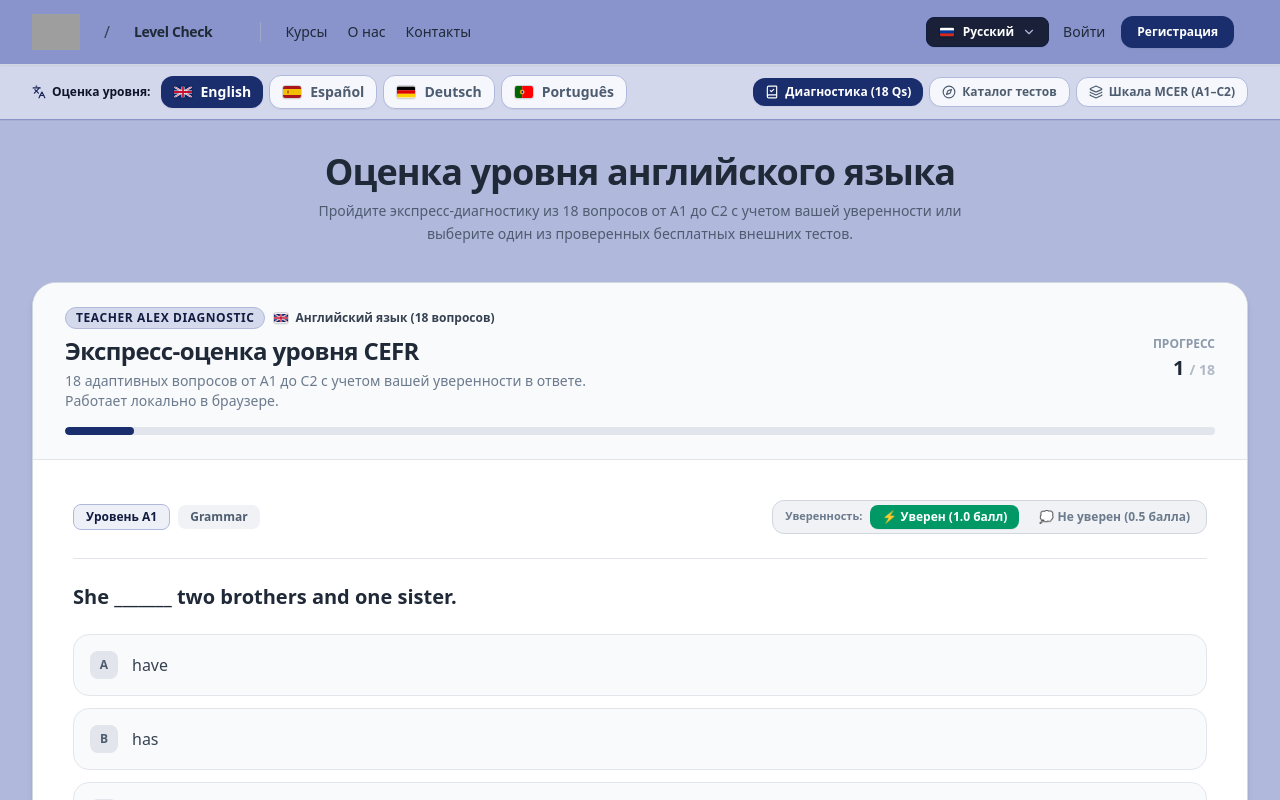
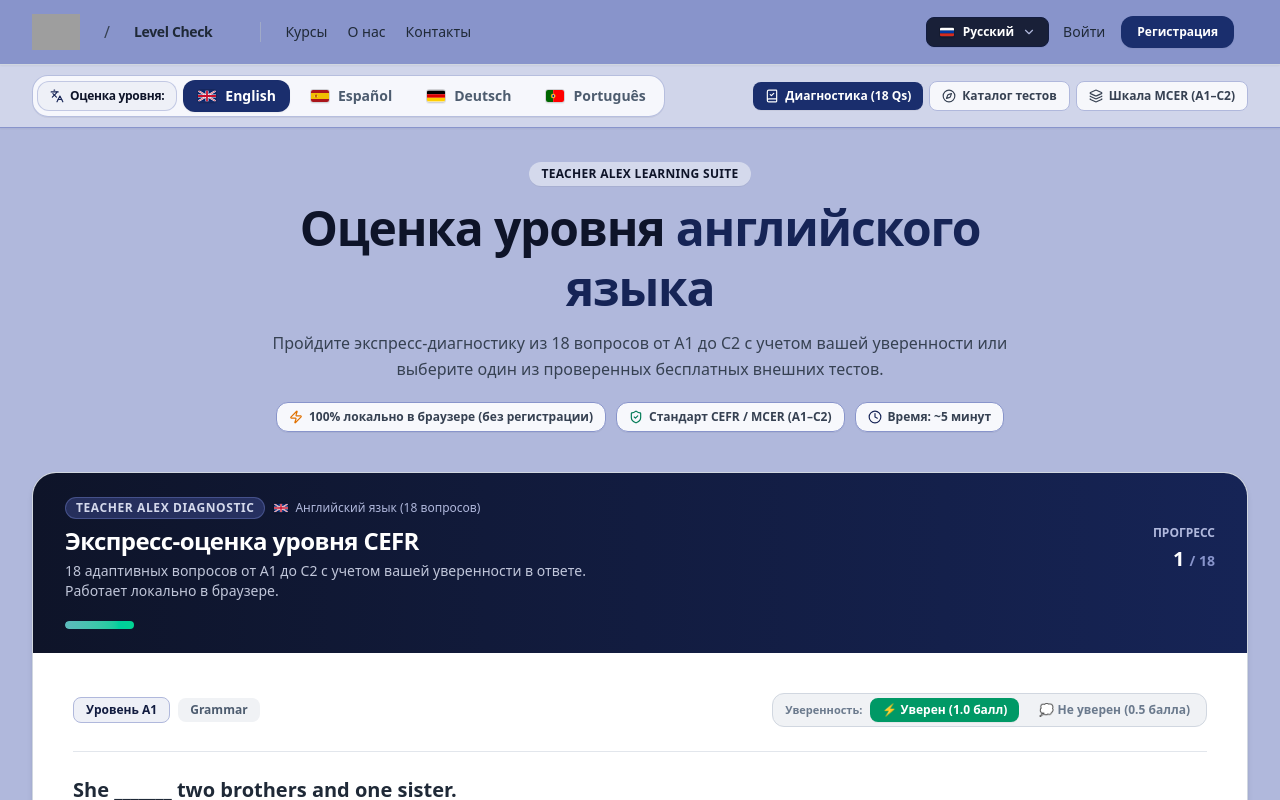
Before and after one commit to sibersky/level-check, a React (Vite) app: page / in a window 1280 px wide. Shown: the top 800 px of the page. Built offline with nearby package versions, Linux system fonts and the light colour scheme; grey boxes are pictures that could not be loaded.

Commit message:
Revert "style: align hero, language tabs, and quiz card styling with Story Maker and Poke Me On"
This reverts commit 7494affbe583169c0eb17a240469ff0b3a8c8e02.

```diff
--- a/src/App.tsx
+++ b/src/App.tsx
@@ -6,6 +6,11 @@ import { LanguageTabs, TargetLanguage } from './components/LanguageTabs';
 import { QuickEstimator } from './components/QuickEstimator';
 import { PlacementDirectory } from './components/PlacementDirectory';
 import { CefrGuide } from './components/CefrGuide';
+import {
+  ShieldCheck,
+  Clock,
+  Zap,
+} from 'lucide-react';
 
 export function App() {
   const [currentLocale, setCurrentLocale] = useState<'ru' | 'en' | 'es'>('ru');
@@ -60,10 +65,27 @@ export function App() {
 
   const heroContent = {
     ru: {
-      titleEn: 'Оценка уровня английского языка',
-      titleEs: 'Оценка уровня испанского языка',
-      titleDe: 'Оценка уровня немецкого языка',
-      titlePt: 'Оценка уровня португальского языка',
+      suite: 'TEACHER ALEX LEARNING SUITE',
+      titleEn: (
+        <>
+          Оценка уровня <span className="text-brand-700">английского языка</span>
+        </>
+      ),
+      titleEs: (
+        <>
+          Оценка уровня <span className="text-brand-700">испанского языка</span>
+        </>
+      ),
+      titleDe: (
+        <>
+          Оценка уровня <span className="text-brand-700">немецкого языка</span>
+        </>
+      ),
+      titlePt: (
+        <>
+          Оценка уровня <span className="text-brand-700">португальского языка</span>
+        </>
+      ),
       subtitleEn:
         'Пройдите экспресс-диагностику из 18 вопросов от A1 до C2 с учетом вашей уверенности или выберите один из проверенных бесплатных внешних тестов.',
       subtitleEs:
@@ -72,12 +94,32 @@ export function App() {
         'Пройдите экспресс-диагностику из 18 вопросов немецкого языка по стандарту CEFR (A1–C2) или выберите официальный тест Goethe-Institut, DW и Klett.',
       subtitlePt:
         'Пройдите экспресс-диагностику из 18 вопросов португальского языка (A1–C2) или выберите проверенные тесты Instituto Camões, Caminhos и Lenguia.',
+      badgePrivate: '100% локально в браузере (без регистрации)',
+      badgeStandard: 'Стандарт CEFR / MCER (A1–C2)',
+      badgeTime: 'Время: ~5 минут',
     },
     en: {
-      titleEn: 'Find Your English Level',
-      titleEs: 'Find Your Spanish Level',
-      titleDe: 'Find Your German Level',
-      titlePt: 'Find Your Portuguese Level',
+      suite: 'TEACHER ALEX LEARNING SUITE',
+      titleEn: (
+        <>
+          Find Your Exact <span className="text-brand-700">English Level</span>
+        </>
+      ),
+      titleEs: (
+        <>
+          Find Your Exact <span className="text-brand-700">Spanish Level</span>
+        </>
+      ),
+      titleDe: (
+        <>
+          Find Your Exact <span className="text-brand-700">German Level</span>
+        </>
+      ),
+      titlePt: (
+        <>
+          Find Your Exact <span className="text-brand-700">Portuguese Level</span>
+        </>
+      ),
       subtitleEn:
         'Take our calibrated 18-question CEFR diagnostic with confidence weighting, or choose from our curated directory of the best free online placement tests.',
       subtitleEs:
@@ -86,12 +128,32 @@ export function App() {
         'Take our calibrated 18-question German CEFR diagnostic test, or explore the most trusted official exams from Goethe-Institut, DW, and Klett.',
       subtitlePt:
         'Take our calibrated 18-question Portuguese CEFR diagnostic, or choose from our curated directory covering European and Brazilian Portuguese.',
+      badgePrivate: '100% Client-Side & Private (No sign-up)',
+      badgeStandard: 'CEFR / MCER Standard (A1–C2)',
+      badgeTime: 'Estimated Time: ~5 Mins',
     },
     es: {
-      titleEn: 'Evaluación de Nivel de Inglés',
-      titleEs: 'Descubre tu Nivel de Español',
-      titleDe: 'Descubre tu Nivel de Alemán',
-      titlePt: 'Descubre tu Nivel de Portugués',
+      suite: 'TEACHER ALEX LEARNING SUITE',
+      titleEn: (
+        <>
+          Evaluación de Nivel de <span className="text-brand-700">Inglés</span>
+        </>
+      ),
+      titleEs: (
+        <>
+          Descubre tu Nivel Exacto de <span className="text-brand-700">Español</span>
+        </>
+      ),
+      titleDe: (
+        <>
+          Descubre tu Nivel Exacto de <span className="text-brand-700">Alemán</span>
+        </>
+      ),
+      titlePt: (
+        <>
+          Descubre tu Nivel Exacto de <span className="text-brand-700">Portugués</span>
+        </>
+      ),
       subtitleEn:
         'Realiza nuestro diagnóstico calibrado de 18 preguntas MCER o explora las mejores pruebas oficiales de inglés en línea.',
       subtitleEs:
@@ -100,6 +162,9 @@ export function App() {
         'Realiza el diagnóstico de 18 preguntas de alemán según el marco MCER o explora las mejores pruebas oficiales del Goethe-Institut, DW y Klett.',
       subtitlePt:
         'Realiza el diagnóstico de 18 preguntas de portugués o explora pruebas acreditadas para portugués europeo y brasileño.',
+      badgePrivate: '100% local en navegador (sin registro)',
+      badgeStandard: 'Marco Europeo MCER (A1–C2)',
+      badgeTime: 'Duración: ~5 minutos',
     },
   }[currentLocale];
 
@@ -120,39 +185,58 @@ export function App() {
         currentLocale={currentLocale}
       />
 
-      {/* Hero Headline matching Story Maker and Simply New visual style */}
-      <section className="pt-6 sm:pt-8 pb-3 px-4 sm:px-6 lg:px-8">
-        <div className="max-w-2xl mx-auto text-center space-y-2">
-          <h1 className="text-3xl sm:text-4xl font-extrabold text-neutral-900 tracking-tight">
+      {/* Hero Headline */}
+      <section className="pt-8 pb-4 px-4 sm:px-6 lg:px-8">
+        <div className="max-w-3xl mx-auto text-center space-y-3">
+          <span className="inline-flex items-center gap-1.5 px-3 py-1 rounded-full bg-brand-100 text-brand-900 text-xs font-bold tracking-wide uppercase shadow-2xs">
+            {heroContent.suite}
+          </span>
+
+          <h1 className="text-3xl sm:text-5xl font-black text-brand-900 tracking-tight leading-tight">
             {quizLanguage === 'en' && heroContent.titleEn}
             {quizLanguage === 'es' && heroContent.titleEs}
             {quizLanguage === 'de' && heroContent.titleDe}
             {quizLanguage === 'pt' && heroContent.titlePt}
           </h1>
 
-          <p className="text-sm text-neutral-700 leading-relaxed font-normal">
+          <p className="text-sm sm:text-base text-neutral-800 leading-relaxed font-normal">
             {quizLanguage === 'en' && heroContent.subtitleEn}
             {quizLanguage === 'es' && heroContent.subtitleEs}
             {quizLanguage === 'de' && heroContent.subtitleDe}
             {quizLanguage === 'pt' && heroContent.subtitlePt}
           </p>
+
+          <div className="pt-2 flex flex-wrap items-center justify-center gap-2.5 text-xs font-semibold text-neutral-800">
+            <span className="flex items-center gap-1.5 px-3 py-1.5 rounded-xl bg-white/90 border border-brand-300 shadow-2xs">
+              <Zap className="w-3.5 h-3.5 text-amber-600" />
+              {heroContent.badgePrivate}
+            </span>
+            <span className="flex items-center gap-1.5 px-3 py-1.5 rounded-xl bg-white/90 border border-brand-300 shadow-2xs">
+              <ShieldCheck className="w-3.5 h-3.5 text-emerald-700" />
+              {heroContent.badgeStandard}
+            </span>
+            <span className="flex items-center gap-1.5 px-3 py-1.5 rounded-xl bg-white/90 border border-brand-300 shadow-2xs">
+              <Clock className="w-3.5 h-3.5 text-brand-700" />
+              {heroContent.badgeTime}
+            </span>
+          </div>
         </div>
       </section>
 
       {/* Main Content Sections */}
-      <main className="flex-grow w-full max-w-7xl mx-auto px-4 sm:px-6 lg:px-8 py-4 sm:py-6 space-y-10">
+      <main className="flex-grow w-full max-w-7xl mx-auto px-4 sm:px-6 lg:px-8 py-6 space-y-12">
         {/* Section A: Diagnostic Quiz */}
-        <section id="quick-quiz" className="scroll-mt-32">
+        <section id="quick-quiz" className="scroll-mt-36">
           <QuickEstimator language={quizLanguage} locale={currentLocale} />
         </section>
 
         {/* Section B: External Test Directory */}
-        <section id="directory" className="scroll-mt-32">
+        <section id="directory" className="scroll-mt-36">
           <PlacementDirectory language={quizLanguage} locale={currentLocale} />
         </section>
 
         {/* Section C: CEFR Guide */}
-        <section id="cefr-guide" className="scroll-mt-32">
+        <section id="cefr-guide" className="scroll-mt-36">
           <CefrGuide locale={currentLocale} />
         </section>
       </main>
--- a/src/components/LanguageTabs.tsx
+++ b/src/components/LanguageTabs.tsx
@@ -58,17 +58,19 @@ export const LanguageTabs: React.FC<LanguageTabsProps> = ({
   ];
 
   return (
-    <div className="sticky top-16 z-40 bg-[color:var(--color-brand-100)]/95 backdrop-blur-md border-b border-[color:var(--color-brand-300)] shadow-2xs transition-all">
-      <div className="max-w-7xl mx-auto px-4 sm:px-6 lg:px-8 py-2">
-        <div className="flex flex-col sm:flex-row sm:items-center sm:justify-between gap-2.5">
-          {/* Main Language Switcher */}
-          <div className="flex items-center gap-1.5 overflow-x-auto no-scrollbar py-0.5">
-            <span className="text-xs font-bold text-brand-900 flex items-center gap-1.5 shrink-0 select-none mr-1">
+    <div className="sticky top-16 z-40 bg-[color:var(--color-brand-100)]/90 backdrop-blur-md border-b border-[color:var(--color-brand-300)] shadow-xs transition-all">
+      <div className="max-w-7xl mx-auto px-4 sm:px-6 lg:px-8 py-2.5">
+        <div className="flex flex-col lg:flex-row lg:items-center lg:justify-between gap-2.5">
+          {/* Main Language Switcher: "Placement & Level Check" header label + compact language buttons */}
+          <div className="flex items-center gap-1 sm:gap-1.5 p-1 rounded-2xl bg-white/80 border border-brand-200/90 shadow-2xs overflow-x-auto no-scrollbar">
+            {/* Header / Context Badge */}
+            <div className="flex items-center gap-1.5 px-3 py-1.5 rounded-xl bg-brand-50 text-brand-900 border border-brand-200/70 text-xs font-black tracking-tight shrink-0 select-none">
               <Languages className="w-3.5 h-3.5 text-brand-700 shrink-0" />
               <span className="hidden sm:inline">{configByLocale.categoryPrefix}</span>
               <span className="sm:hidden">{configByLocale.shortCategoryPrefix}</span>
-            </span>
+            </div>
 
+            {/* Compact Language Selector Buttons */}
             {targetLanguages.map((lang) => {
               const isSelected = currentLanguage === lang.code;
               return (
@@ -76,10 +78,10 @@ export const LanguageTabs: React.FC<LanguageTabsProps> = ({
                   key={lang.code}
                   type="button"
                   onClick={() => onLanguageChange(lang.code)}
-                  className={`flex items-center gap-2 px-3 py-1.5 rounded-xl text-xs sm:text-sm font-semibold transition-all cursor-pointer whitespace-nowrap shrink-0 ${
+                  className={`flex items-center gap-2 px-3 sm:px-3.5 py-1.5 rounded-xl text-xs sm:text-sm font-bold transition-all cursor-pointer whitespace-nowrap shrink-0 ${
                     isSelected
                       ? 'bg-brand-600 text-white shadow-xs'
-                      : 'bg-white/80 hover:bg-white text-neutral-700 hover:text-neutral-900 border border-brand-200 shadow-2xs'
+                      : 'text-neutral-700 hover:text-brand-900 hover:bg-brand-100/60'
                   }`}
                   aria-pressed={isSelected}
                 >
@@ -91,14 +93,14 @@ export const LanguageTabs: React.FC<LanguageTabsProps> = ({
           </div>
 
           {/* Sub-Section Jump Pills */}
-          <div className="flex items-center gap-1.5 overflow-x-auto pb-0.5 sm:pb-0 text-xs font-semibold no-scrollbar shrink-0">
+          <div className="flex items-center gap-1.5 overflow-x-auto pb-0.5 lg:pb-0 text-xs font-semibold no-scrollbar shrink-0">
             <button
               type="button"
               onClick={() => onSectionClick('quick-quiz')}
-              className={`px-3 py-1.5 rounded-xl transition-all whitespace-nowrap cursor-pointer flex items-center gap-1.5 ${
+              className={`px-3 py-1.5 rounded-lg transition-all whitespace-nowrap cursor-pointer flex items-center gap-1.5 ${
                 activeSection === 'quick-quiz'
-                  ? 'bg-brand-600 text-white font-bold shadow-xs'
-                  : 'bg-white/80 hover:bg-white text-neutral-700 hover:text-neutral-900 border border-brand-200 shadow-2xs'
+                  ? 'bg-brand-600 text-white font-bold shadow-2xs'
+                  : 'bg-white/80 hover:bg-white text-neutral-800 border border-brand-200'
               }`}
             >
               <BookCheck className="w-3.5 h-3.5" />
@@ -108,10 +110,10 @@ export const LanguageTabs: React.FC<LanguageTabsProps> = ({
             <button
               type="button"
               onClick={() => onSectionClick('directory')}
-              className={`px-3 py-1.5 rounded-xl transition-all whitespace-nowrap cursor-pointer flex items-center gap-1.5 ${
+              className={`px-3 py-1.5 rounded-lg transition-all whitespace-nowrap cursor-pointer flex items-center gap-1.5 ${
                 activeSection === 'directory'
-                  ? 'bg-brand-600 text-white font-bold shadow-xs'
-                  : 'bg-white/80 hover:bg-white text-neutral-700 hover:text-neutral-900 border border-brand-200 shadow-2xs'
+                  ? 'bg-brand-600 text-white font-bold shadow-2xs'
+                  : 'bg-white/80 hover:bg-white text-neutral-800 border border-brand-200'
               }`}
             >
               <Compass className="w-3.5 h-3.5" />
@@ -121,10 +123,10 @@ export const LanguageTabs: React.FC<LanguageTabsProps> = ({
             <button
               type="button"
               onClick={() => onSectionClick('cefr-guide')}
-              className={`px-3 py-1.5 rounded-xl transition-all whitespace-nowrap cursor-pointer flex items-center gap-1.5 ${
+              className={`px-3 py-1.5 rounded-lg transition-all whitespace-nowrap cursor-pointer flex items-center gap-1.5 ${
                 activeSection === 'cefr-guide'
-                  ? 'bg-brand-600 text-white font-bold shadow-xs'
-                  : 'bg-white/80 hover:bg-white text-neutral-700 hover:text-neutral-900 border border-brand-200 shadow-2xs'
+                  ? 'bg-brand-600 text-white font-bold shadow-2xs'
+                  : 'bg-white/80 hover:bg-white text-neutral-800 border border-brand-200'
               }`}
             >
               <Layers className="w-3.5 h-3.5" />
--- a/src/components/QuickEstimator.tsx
+++ b/src/components/QuickEstimator.tsx
@@ -445,36 +445,36 @@ export const QuickEstimator: React.FC<QuickEstimatorProps> = ({ language, locale
 
   return (
     <div className="bg-white rounded-3xl border border-[color:var(--color-neutral-300)] shadow-md overflow-hidden transition-all">
-      {/* Quiz Header Bar matching Story Maker & Poke Me On clean light card style */}
-      <div className="bg-neutral-50/90 border-b border-neutral-200 px-6 sm:px-8 py-5 sm:py-6">
+      {/* Quiz Header Bar in Teacher Alex Brand Palette */}
+      <div className="bg-gradient-to-r from-brand-900 via-brand-800 to-brand-700 px-6 sm:px-8 py-6 text-white">
         <div className="flex flex-col sm:flex-row sm:items-center justify-between gap-4">
           <div>
             <div className="flex items-center gap-2 mb-1.5">
-              <span className="px-2.5 py-0.5 rounded-full bg-brand-100 text-brand-800 border border-brand-200 text-xs font-bold uppercase tracking-wider">
+              <span className="px-2.5 py-0.5 rounded-full bg-brand-500/40 border border-brand-400/50 text-brand-100 text-xs font-bold uppercase tracking-wider">
                 {t.badge}
               </span>
-              <span className="text-xs text-neutral-600 font-medium inline-flex items-center gap-1.5">
+              <span className="text-xs text-brand-200 font-medium inline-flex items-center gap-1.5">
                 <FlagIcon country={language} size="sm" />
                 {language === 'pt' && <FlagIcon country="br" size="sm" />}
-                <span className="font-semibold text-neutral-800">{t.langLabel[language]}</span>
+                <span>{t.langLabel[language]}</span>
               </span>
             </div>
-            <h2 className="text-xl sm:text-2xl font-extrabold tracking-tight text-neutral-900">
+            <h2 className="text-xl sm:text-2xl font-black tracking-tight text-white">
               {t.title}
             </h2>
-            <p className="text-xs sm:text-sm text-neutral-600 mt-1 max-w-xl">
+            <p className="text-xs sm:text-sm text-brand-100/90 mt-1 max-w-xl">
               {t.subtitle}
             </p>
           </div>
 
           {!isCompleted && (
-            <div className="text-left sm:text-right shrink-0">
-              <span className="text-xs uppercase font-bold text-neutral-500 block mb-0.5">
+            <div className="text-right shrink-0">
+              <span className="text-xs uppercase font-bold text-brand-200 block mb-1">
                 {t.progress}
               </span>
-              <span className="text-xl font-extrabold text-neutral-900">
+              <span className="text-xl font-extrabold text-white">
                 {currentIndex + 1}{' '}
-                <span className="text-sm font-semibold text-neutral-400">/ {questions.length}</span>
+                <span className="text-sm font-semibold text-brand-300">/ {questions.length}</span>
               </span>
             </div>
           )}
@@ -482,9 +482,9 @@ export const QuickEstimator: React.FC<QuickEstimatorProps> = ({ language, locale
 
         {/* Progress Bar */}
         {!isCompleted && (
-          <div className="mt-4 w-full bg-neutral-200 rounded-full h-2 overflow-hidden">
+          <div className="mt-5 w-full bg-brand-950/50 rounded-full h-2 overflow-hidden">
             <div
-              className="bg-brand-600 h-full rounded-full transition-all duration-300"
+              className="bg-gradient-to-r from-accent-400 to-emerald-400 h-full rounded-full transition-all duration-300"
               style={{ width: `${progressPercent}%` }}
             />
           </div>
```
